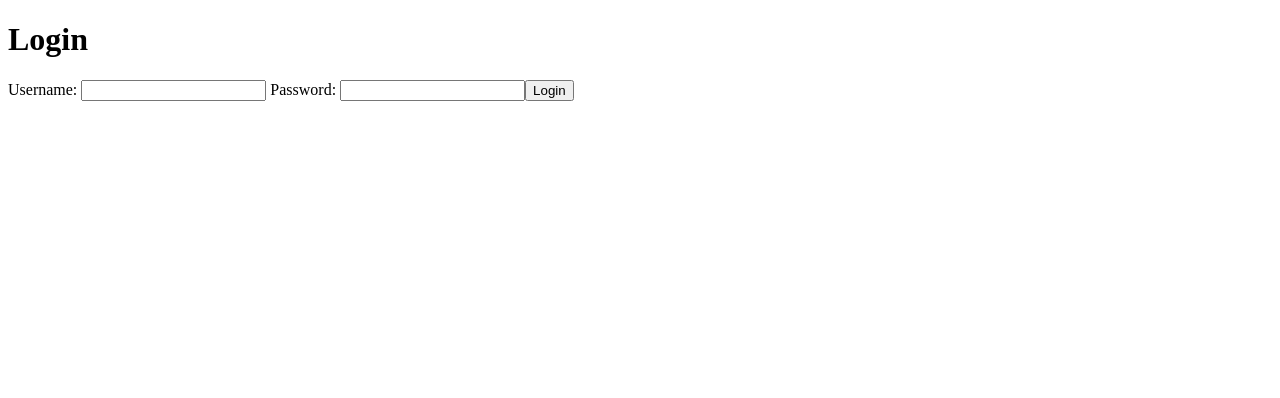
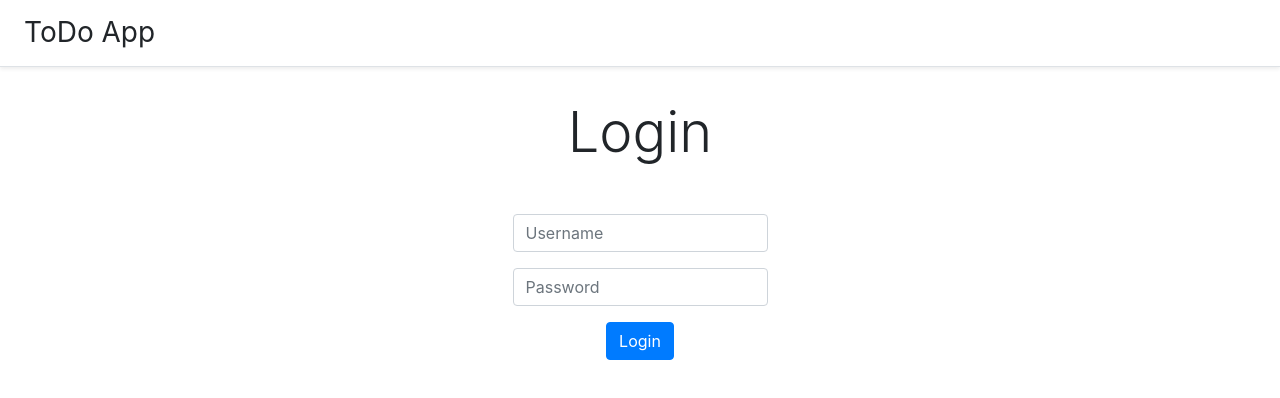
Before and after one commit to elaman/vue-todo, a Vue app: page /login in a window 1280 px wide. Shown: the top 398 px of the page. Built offline with nearby package versions, Linux system fonts and the light colour scheme; no server answers.

Commit message:
Use Bootstrap 4 to provide basic styling.

```diff
--- a/public/index.html
+++ b/public/index.html
@@ -5,6 +5,7 @@
     <meta http-equiv="X-UA-Compatible" content="IE=edge">
     <meta name="viewport" content="width=device-width,initial-scale=1.0">
     <link rel="icon" href="<%= BASE_URL %>favicon.ico">
+    <link rel="stylesheet" href="https://stackpath.bootstrapcdn.com/bootstrap/4.3.1/css/bootstrap.min.css" integrity="sha384-ggOyR0iXCbMQv3Xipma34MD+dH/1fQ784/j6cY/iJTQUOhcWr7x9JvoRxT2MZw1T" crossorigin="anonymous">
     <title>codesandbox</title>
   </head>
   <body>
--- a/src/App.vue
+++ b/src/App.vue
@@ -1,5 +1,29 @@
 <template>
-  <div>
-    <router-view class="view"></router-view>
+  <div class="vue-todo-app">
+    <div class="d-flex flex-column flex-md-row align-items-center p-3 px-md-4 mb-3 border-bottom shadow-sm">
+      <h3 class="my-0 mr-md-auto font-weight-normal">ToDo App</h3>
+      <button class="btn btn-sm btn-warning" v-if="loggedIn" @click.prevent="logout">Log out</button>
+    </div>
+    <div class="container">
+      <div class="row justify-content-md-center">
+        <router-view class="view"></router-view>
+      </div>
+    </div>
   </div>
 </template>
+
+<script>
+import { mapGetters, mapActions } from "vuex";
+
+export default {
+  name: "app",
+
+  computed: {
+    ...mapGetters("auth", ["loggedIn"])
+  },
+
+  methods: {
+    ...mapActions("auth", ["logout"])
+  }
+};
+</script>
--- a/src/views/Home.vue
+++ b/src/views/Home.vue
@@ -1,23 +1,5 @@
 <template>
-  <div>
-    <h1>Home</h1>
-
-    <button v-if="loggedIn" @click.prevent="logout">Logout</button>
+  <div class="col py-3">
+    <h1 class="display-4 mb-5 text-center">Home</h1>
   </div>
 </template>
-
-<script>
-import { mapGetters, mapActions } from "vuex";
-
-export default {
-  name: "home",
-
-  computed: {
-    ...mapGetters("auth", ["loggedIn"])
-  },
-
-  methods: {
-    ...mapActions("auth", ["logout"])
-  }
-};
-</script>
--- a/src/views/Login.vue
+++ b/src/views/Login.vue
@@ -1,17 +1,15 @@
 <template>
-  <div>
-    <h1>Login</h1>
+  <div class="col-md-3 py-3">
+    <h1 class="display-4 mb-5 text-center">Login</h1>
 
-    <form @submit.prevent="handleSubmit" action="#" method="post">
-      <label for="username">
-        Username:
-        <input id="username" v-model="username">
-      </label>
-      <label for="password">
-        Password:
-        <input id="password" v-model="password">
-      </label>
-      <button type="submit">Login</button>
+    <form @submit.prevent="handleSubmit" class=" text-center">
+      <div class="form-group">
+        <input type="text" v-model="username" class="form-control" placeholder="Username" />
+      </div>
+      <div class="form-group">
+        <input type="password" v-model="password" class="form-control" placeholder="Password">
+      </div>
+      <button type="submit" class="btn btn-primary">Login</button>
     </form>
   </div>
 </template>
```
